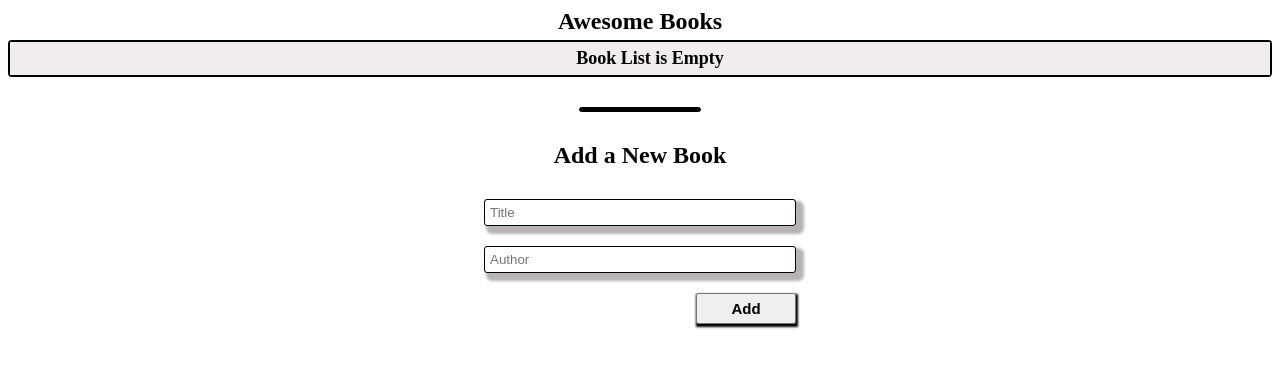
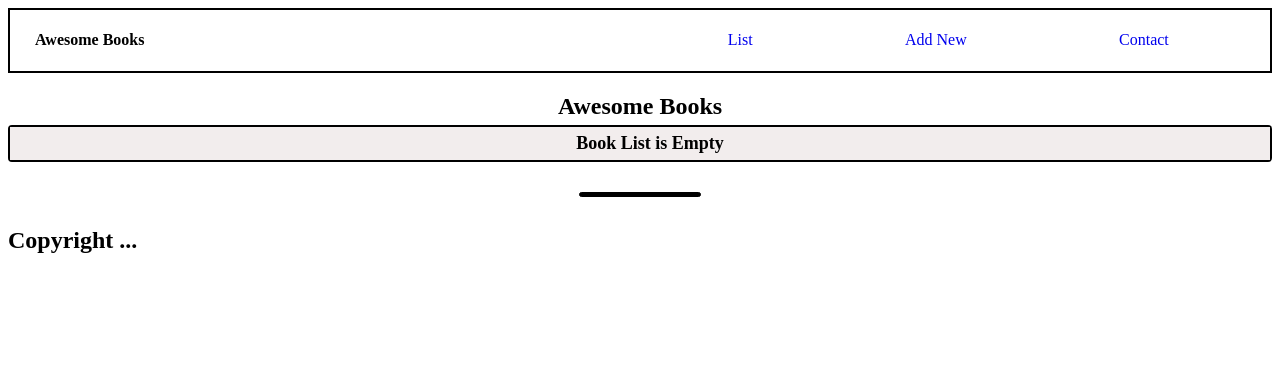
Before and after one commit to RitobrotoMukherjee/awesome-book-module-2, a website with bundled scripts: page pages/index.html in a window 1280 px wide. Built offline with nearby package versions, Linux system fonts and the light colour scheme.

Commit message:
Create branch and add footer + navition menu

```diff
--- a/css/style.css
+++ b/css/style.css
@@ -6,6 +6,9 @@
 body {
   font-family: 'Times New Roman', Times, serif;
 }
+header{
+  margin-bottom: 20px;
+}
 
 ul {
   list-style-type: none;
@@ -13,8 +16,30 @@ ul {
   margin: 0;
 }
 
+a {
+  text-decoration: none;
+}
+
 h1 {
   margin: 5px 10px;
+}
+
+nav {
+  display: flex;
+  justify-content: space-around;
+  align-items: center;
+  border: 2px solid var(--black);
+}
+
+.nav-items {
+  flex: 1 1 auto;
+  margin: 0px 25px;
+}
+
+.nav-link {
+  display: flex;
+  justify-content: space-around;
+  align-items: center;
 }
 
 button {
--- a/pages/index.html
+++ b/pages/index.html
@@ -10,13 +10,31 @@
 </head>
 
 <body>
+    <header>
+        <nav>
+            <div class="header nav-items">
+                <h4>Awesome Books</h4>
+            </div>
+            <ul class="nav-link nav-items">
+                <li class="nav-link-items">
+                    <a class="nav-links" href="#book-list-section">List</a>
+                </li>
+                <li class="nav-link-items">
+                    <a class="nav-links" href="#add-books">Add New</a>
+                </li>
+                <li class="nav-link-items">
+                    <a class="nav-links" href="#contact-info-section">Contact</a>
+                </li>
+            </ul>
+        </nav>
+    </header>
     <main>
         <section id="book-list-section" class="text-center">
             <h1>Awesome Books</h1>
             <div id="book-list-wrapper">
             </div>
         </section>
-        <section id="add-books" class="text-center">
+        <section id="add-books" class="text-center display-none">
             <h2>Add a New Book</h2>
             <div id="add-book-form">
                 <div class="form-holder">
@@ -29,7 +47,15 @@
                 </div>
             </div>
         </section>
+        <section id="contact-info-section" class="text-center display-none">
+
+        </section>
     </main>
+    <footer>
+        <div id="copyright">
+            <h2>Copyright ...</h2>
+        </div>
+    </footer>
     <script type="module" src="../javascript/script.js"></script>
 </body>
 
```
